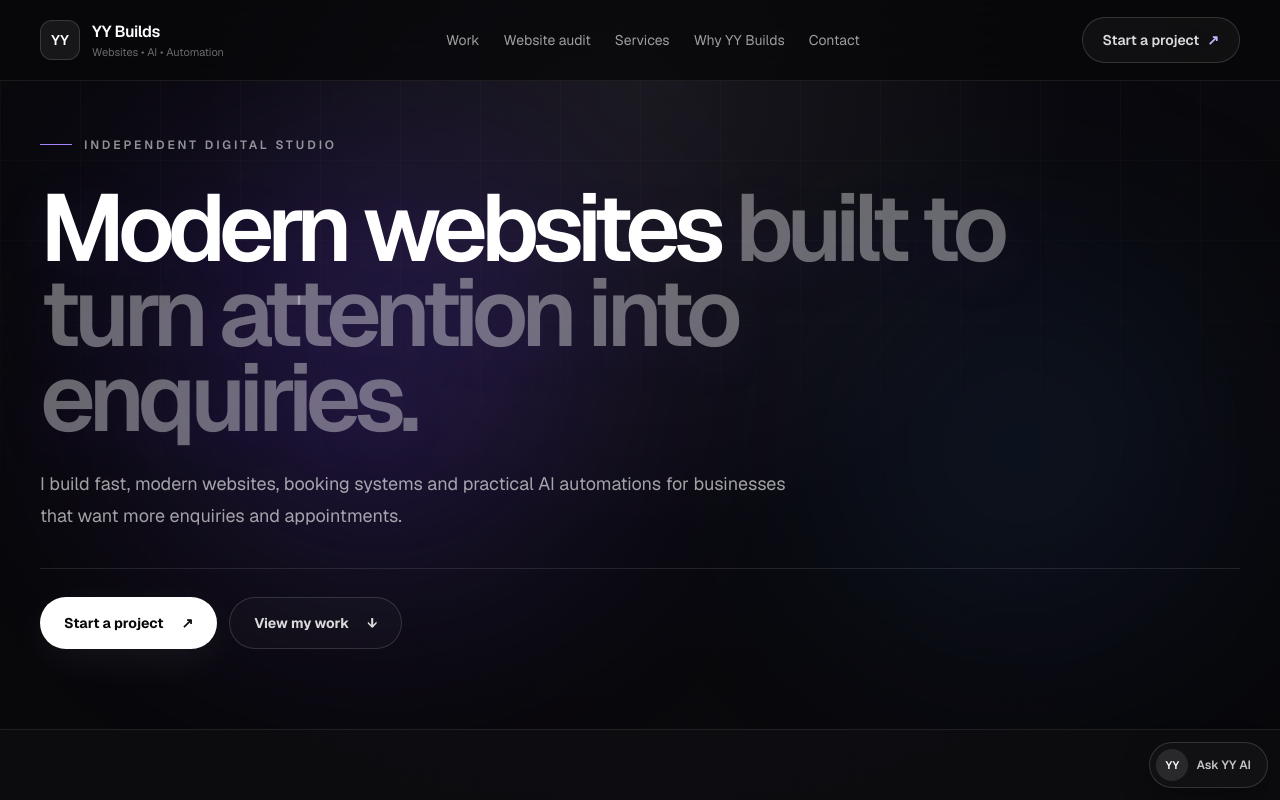
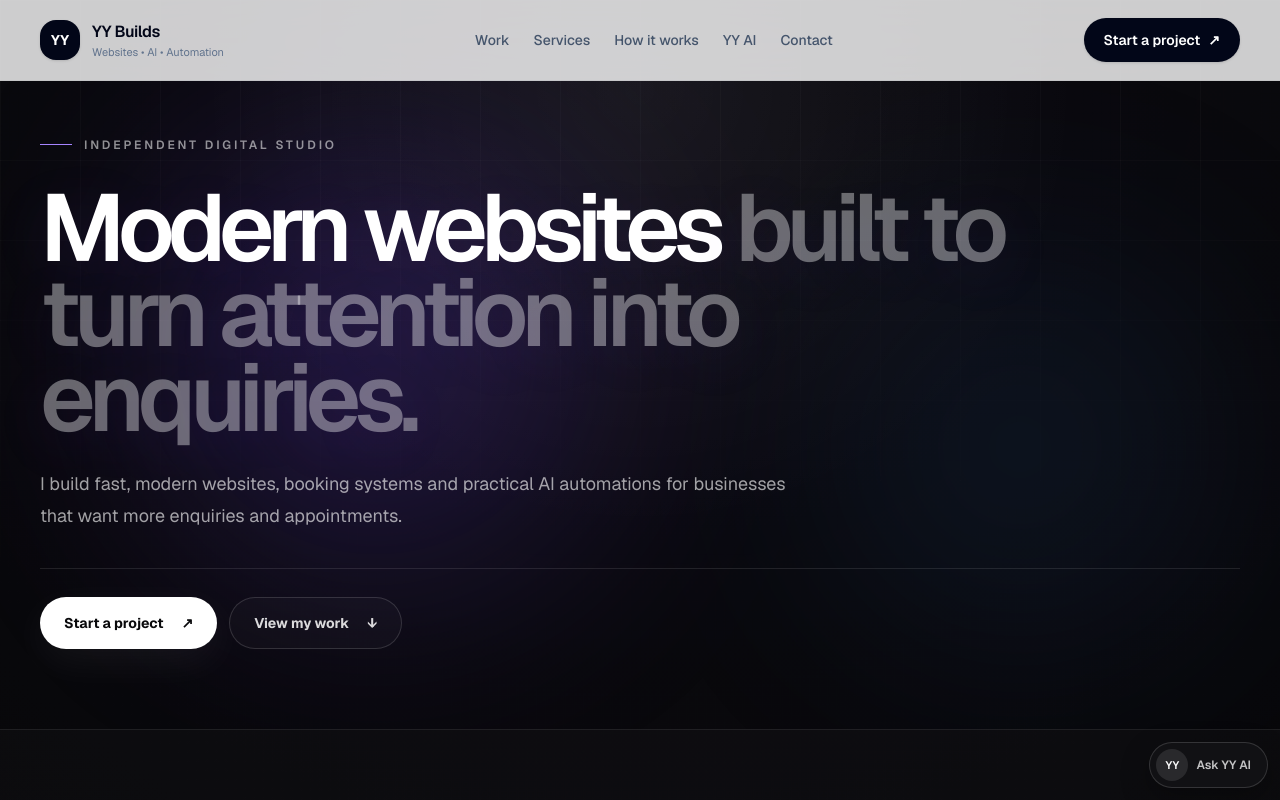
Before and after one commit to hellonexavo/nexavo, a Next.js app: page / in a window 1280 px wide. Shown: the top 800 px of the page. Built offline with nearby package versions, Linux system fonts and the light colour scheme.

Commit message:
Refresh YY Builds header for light homepage

```diff
--- a/app/components/HomeHeader.tsx
+++ b/app/components/HomeHeader.tsx
@@ -5,9 +5,9 @@ import { useEffect, useState } from "react";
 
 const navigation = [
   { label: "Work", href: "#work" },
-  { label: "Website audit", href: "#audit" },
   { label: "Services", href: "#services" },
-  { label: "Why YY Builds", href: "#why" },
+  { label: "How it works", href: "#process" },
+  { label: "YY AI", href: "#ai" },
   { label: "Contact", href: "#contact" },
 ];
 
@@ -18,37 +18,36 @@ export default function HomeHeader() {
     function handleKeyDown(event: KeyboardEvent) {
       if (event.key === "Escape") setMenuOpen(false);
     }
-
     window.addEventListener("keydown", handleKeyDown);
     return () => window.removeEventListener("keydown", handleKeyDown);
   }, []);
 
   return (
-    <header className="fixed inset-x-0 top-0 z-50 border-b border-white/[0.08] bg-[#070709]/75 backdrop-blur-2xl">
+    <header className="fixed inset-x-0 top-0 z-50 border-b border-slate-900/5 bg-white/80 backdrop-blur-2xl">
       <div className="mx-auto flex h-[72px] max-w-7xl items-center justify-between gap-4 px-5 sm:h-20 sm:px-6 lg:px-10">
         <a href="#top" onClick={() => setMenuOpen(false)} className="flex min-w-0 items-center gap-3" aria-label="YY Builds home">
-          <span className="flex h-10 w-10 shrink-0 items-center justify-center rounded-xl border border-white/15 bg-white/[0.07] text-sm font-semibold text-white">YY</span>
+          <span className="flex h-10 w-10 shrink-0 items-center justify-center rounded-2xl bg-slate-950 text-sm font-bold text-white shadow-sm">YY</span>
           <span className="min-w-0">
-            <span className="block font-semibold tracking-tight">YY Builds</span>
-            <span className="hidden text-[11px] text-white/40 sm:block">Websites • AI • Automation</span>
+            <span className="block font-semibold tracking-tight text-slate-950">YY Builds</span>
+            <span className="hidden text-[11px] text-slate-500 sm:block">Websites • AI • Automation</span>
           </span>
         </a>
 
-        <nav className="hidden items-center gap-6 text-sm text-white/60 lg:flex" aria-label="Primary navigation">
+        <nav className="hidden items-center gap-6 text-sm font-medium text-slate-600 lg:flex" aria-label="Primary navigation">
           {navigation.map((item) => (
-            <a key={item.href} href={item.href} className="transition hover:text-white">{item.label}</a>
+            <a key={item.href} href={item.href} className="transition hover:text-slate-950">{item.label}</a>
           ))}
         </nav>
 
         <div className="flex items-center gap-2">
-          <Link href="/checkout" className="hidden rounded-full border border-white/15 bg-white/[0.04] px-5 py-3 text-sm font-semibold text-white/85 hover:-translate-y-0.5 hover:border-white/25 hover:bg-white/[0.08] sm:inline-flex">Start a project <span className="ml-2 text-violet-300">↗</span></Link>
+          <Link href="/checkout" className="hidden rounded-full bg-slate-950 px-5 py-3 text-sm font-semibold text-white shadow-sm transition hover:-translate-y-0.5 hover:bg-violet-700 sm:inline-flex">Start a project <span className="ml-2">↗</span></Link>
           <button
             type="button"
             onClick={() => setMenuOpen((open) => !open)}
             aria-expanded={menuOpen}
             aria-controls="mobile-navigation"
             aria-label={menuOpen ? "Close navigation" : "Open navigation"}
-            className="flex h-11 w-11 items-center justify-center rounded-full border border-white/15 text-white lg:hidden"
+            className="flex h-11 w-11 items-center justify-center rounded-full border border-slate-200 text-slate-900 lg:hidden"
           >
             <span className="relative h-4 w-5" aria-hidden="true">
               <span className={`absolute left-0 top-1 block h-px w-5 bg-current transition ${menuOpen ? "translate-y-[3px] rotate-45" : ""}`} />
@@ -59,12 +58,12 @@ export default function HomeHeader() {
       </div>
 
       {menuOpen && (
-        <div id="mobile-navigation" className="border-t border-white/10 bg-[#090909] lg:hidden">
+        <div id="mobile-navigation" className="border-t border-slate-200 bg-white lg:hidden">
           <nav className="mx-auto flex max-w-7xl flex-col px-5 py-4" aria-label="Mobile navigation">
             {navigation.map((item) => (
-              <a key={item.href} href={item.href} onClick={() => setMenuOpen(false)} className="border-b border-white/10 py-4 text-lg text-white/75 last:border-0">{item.label}</a>
+              <a key={item.href} href={item.href} onClick={() => setMenuOpen(false)} className="border-b border-slate-100 py-4 text-lg font-medium text-slate-700 last:border-0">{item.label}</a>
             ))}
-            <Link href="/checkout" onClick={() => setMenuOpen(false)} className="mt-3 flex items-center justify-center rounded-full bg-white px-5 py-4 font-semibold text-black">Start a project →</Link>
+            <Link href="/checkout" onClick={() => setMenuOpen(false)} className="mt-3 flex items-center justify-center rounded-full bg-slate-950 px-5 py-4 font-semibold text-white">Start a project →</Link>
           </nav>
         </div>
       )}
```
